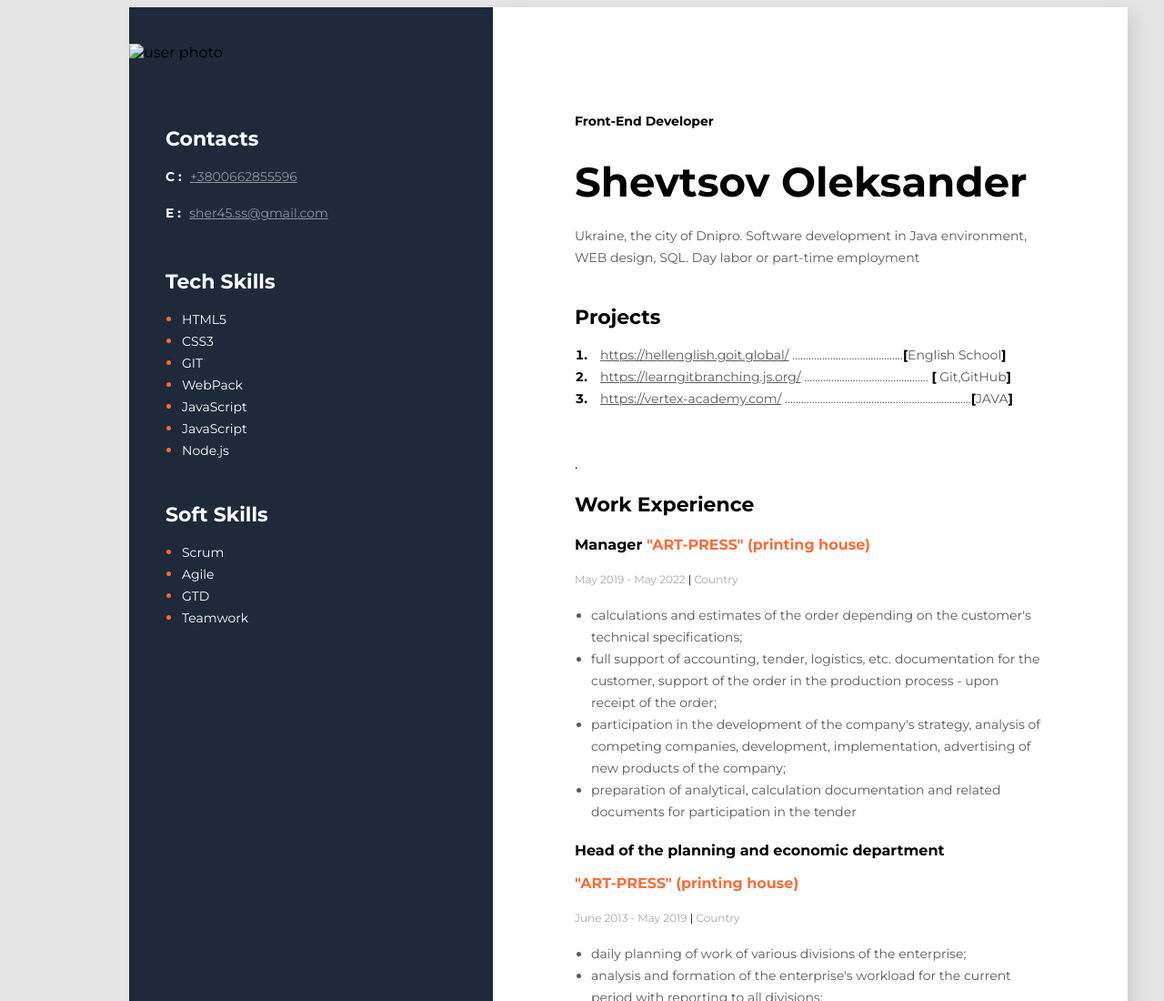
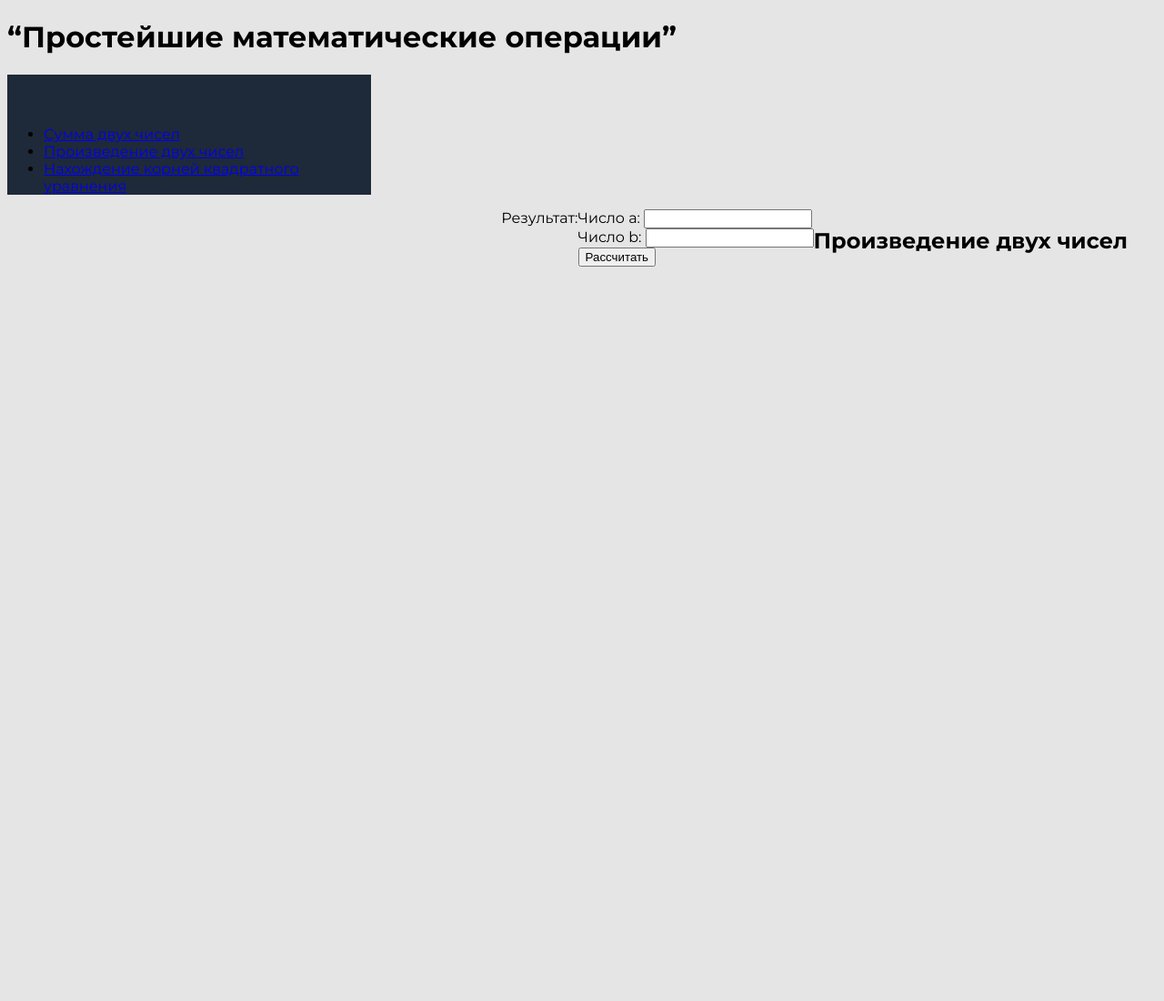
Before and after one commit to Oleksander45/test, a plain HTML site: page index.html in a window 1280 px wide. Shown: the top 1100 px of the page at 91% size. After the commit the page ends 800 px from the top, so only its background shows below. Drawn offline with Linux system fonts and the light colour scheme; files that its build step writes are made by us from their sources.

Commit message:
Add files via upload

```diff
--- a/index.html
+++ b/index.html
@@ -7,135 +7,64 @@
     <link rel="preconnect" href="https://fonts.googleapis.com">
     <link rel="preconnect" href="https://fonts.gstatic.com" crossorigin>
     <link href="https://fonts.googleapis.com/css2?family=Montserrat:wght@400;700&display=swap" rel="stylesheet">
-    <link rel="stylesheet" href="styles/styles.css">
-    <title>Mi resume</title>
+    <link rel="stylesheet" href="styles.css">
+    <title>Document</title>
 </head>
 <body>
-   <!--main-->
-   <div class="main">
-    <!--main content-->
-    <div class="main-content">
-        <h2 class="about_posishion">Front-End Developer</h2>
-        <h1 class="about_name">Shevtsov Oleksander</h1>
-        <p class="about_des">
-            Ukraine, the city of Dnipro. Software development in Java environment, WEB design, SQL. Day labor or part-time employment
+    <div class="header">
+        <h1 class= "header-title">“Простейшие математические операции”</h1>
 
-        </p>
-       <!--Projects-->
-       <div class="project">
-        <h3 class="ts-title">Projects</h3>
-        <ol class="ol">
-            <li class="li0">
-                <span class="Pr_item"><a href="https://hellenglish.goit.global/" class="Pr_item">https://hellenglish.goit.global/</a>
-                    .........................................<span class="li0">[</span>English School<span class="li0">]</span></span>
+</div>
+<aside class="side-bar">
+    <ul>
+        <li>
+            <a href="./page1.html" class="nav">Сумма двух чисел</a>
+        </li>
 
-            </li>
+        <li>
+            <a href="./index.html" class="nav1">Произведение двух чисел</a>
+        </li>
 
-            <li class="li0">
-                <span class="Pr_item"> <a href="https://learngitbranching.js.org/" class="Pr_item">https://learngitbranching.js.org/</a>
-                    .............................................. <span class="li0">[</span>  Git,GitHub<span class="li0">]</span></span>
+        <li>
+            <a href="./page3.html" class="nav">Нахождение корней квадратного уравнения</a>
+        </li>
+    </ul>
 
-            </li>
+</aside>
 
-            <li class="li0">
-                <span class="Pr_item"><a href="https://vertex-academy.com/" class="Pr_item">https://vertex-academy.com/</a>
-                    .....................................................................<span class="li0">[</span>JAVA<span class="li0">]</span></span>
 
-            </li>
-        </ol>
-       </div>
-       <!--Work-->.
-       <div class="work">
-        <h3 class="ts-title">Work Experience</h3>
-        <!--Company 1-->
-        <div>
-<h4 class="work_posishion"> Manager
-    <span class="organizashion">"ART-PRESS" (printing house)</span></h4>
-     <h5  class="year_work">May 2019 - May 2022 <span class="diviser">|</span> Country  </h5>
-     <ul class="ol">
-         <li class="work_list">calculations and estimates of the order depending on the customer's technical specifications;</li>
-         <li class="work_list">full support of accounting, tender, logistics, etc. documentation for the customer, support of the order in the production process - upon receipt of the order;</li>
-         <li class="work_list">participation in the development of the company's strategy, analysis of competing companies, development, implementation, advertising of new products of the company;</li>
-         <li class="work_list">preparation of analytical, calculation documentation and related documents for participation in the tender</li>
-     </ul>
-        </div>
-        <!--Company 2-->
-        <div>
-                <h4 class="work_posishion">Head of the planning and economic department
-                    <p>
-                    <span class="organizashion">"ART-PRESS" (printing house)</p></span></h4>
+<main class="main">
+    <h2>Произведение двух чисел</h2>
+    <form class="form">
 
-        <h5 class="year_work">June 2013 - May 2019 <span class="diviser">|</span> Country  </h5>
-           <ul class="ol">
-             <li class="work_list">daily planning of work of various divisions of the enterprise;</li>
-             <li class="work_list">analysis and formation of the enterprise's workload for the current period with reporting to all divisions;</li>
-             <li class="work_list">formation of the work schedule of the company's employees, control;</li>
 
-            </ul>
-        </div>
-        <!--Company 3-->
-        <div>
-                <h4 class="work_posishion">Production preparation engineer
-                  <p>  <span class="organizashion">"ART-PRESS" (printing house)</span></p></h4>
+        <label class="lab">Число a: <input  type="number" name="a_value" id="a-val"></label>
+        <br>
+        <label class="lab">Число b: <input type="number" name="b_value" id="b-val"></label>
+        <br>
+       <button class="but" onclick="multiplicator()">Рассчитать</button>
+   </form>
 
-                    <h5  class="year_work">June 2010- June 2013 <span class="diviser">|</span> Country </h5>
-            <ul class="ol">
-              <li class="work_list">daily planning of work of various divisions of the enterprise;</li>
-              <li class="work_list">calculations of possibilities, terms of production of products to the order of project managers, especially during peak workloads</li>
-            </ul>
-        </div>
-        <!--Education-->
-        <div class="Education">
-            <h3 class="ts-title">Education</h3>
-            <h4 class="organizashion">Dnipro National University, Faculty of Physics and Technology
-               </h4>
-               <!-- використані класи ts-title ,organizashion,year_wor з блоку Work, -бо однакові-> -->
-               <h4 class="specialization">Design engineer</h4>
-                <h5 class="year_work">  September1990 - June 1996 <span class="diviser">|</span> Country </h5>
-        </div>
-       </div>
+   <div class="result" >Результат:
 
-    </div>
-    <!--Side bar-->
-    <aside class="side-bar">
-        <img src="img/IMG100.png" alt="user photo" class="photo">
-        <!--Contact-->
-        <div class="contact">
-                <h3 class="sidebar-title">Contacts</h3>
-            <p>
-                <span class="con_letter">C  :</span>
-                 <a href="tel:+3800662855596" class="cl">+3800662855596</a>
-            </p>
-            <p>
-                <span class="con_letter">E  :</span>
-                 <a href="mailto:sher45.ss@gmail.com" class="cl">sher45.ss@gmail.com</a>
-            </p>
-        </div>
-        <!--Tech skill-->
-        <div class="tech-skill">
-            <h3 class="sidebar-title">Tech Skills</h3>
-            <ul class="tstext">
-               <li class="li"> <span class="lts">HTML5</span> </li>
-               <li class="li"> <span class="lts">CSS3</span> </li>
-               <li class="li"> <span class="lts">GIT</span> </li>
-               <li class="li"> <span class="lts">WebPack</span>  </li>
-               <li class="li"> <span class="lts">JavaScript</span> </li>
-               <li class="li"> <span class="lts">JavaScript</span> </li>
-               <li class="li"> <span class="lts">Node.js</span></li>
-            </ul>
-        </div>
-        <!--Soft Skills-->
-        <div class="soft-skill">
-                <h3 class="sidebar-title">Soft Skills</h3>
-                <ul class="tstext">
-                    <li class="li"> <span class="lts">Scrum</span>  </li>
-                    <li class="li"> <span class="lts">Agile</span> </li>
-                    <li class="li"> <span class="lts">GTD</span> </li>
-                    <li class="li"> <span class="lts">Teamwork</span>  </li>
 
-                </ul>
-            </div>
-    </aside>
+    <p id="out">    </p>
+
    </div>
+
+  <!-- <div class="lab" >Result 2 (for Square equation)
+
+    <p  id="outs">    </p>
+
+   </div>-->
+
+</main>
+
+
+<script src="1.js"></script>
+
+
+
+
 </body>
 </html>
```
